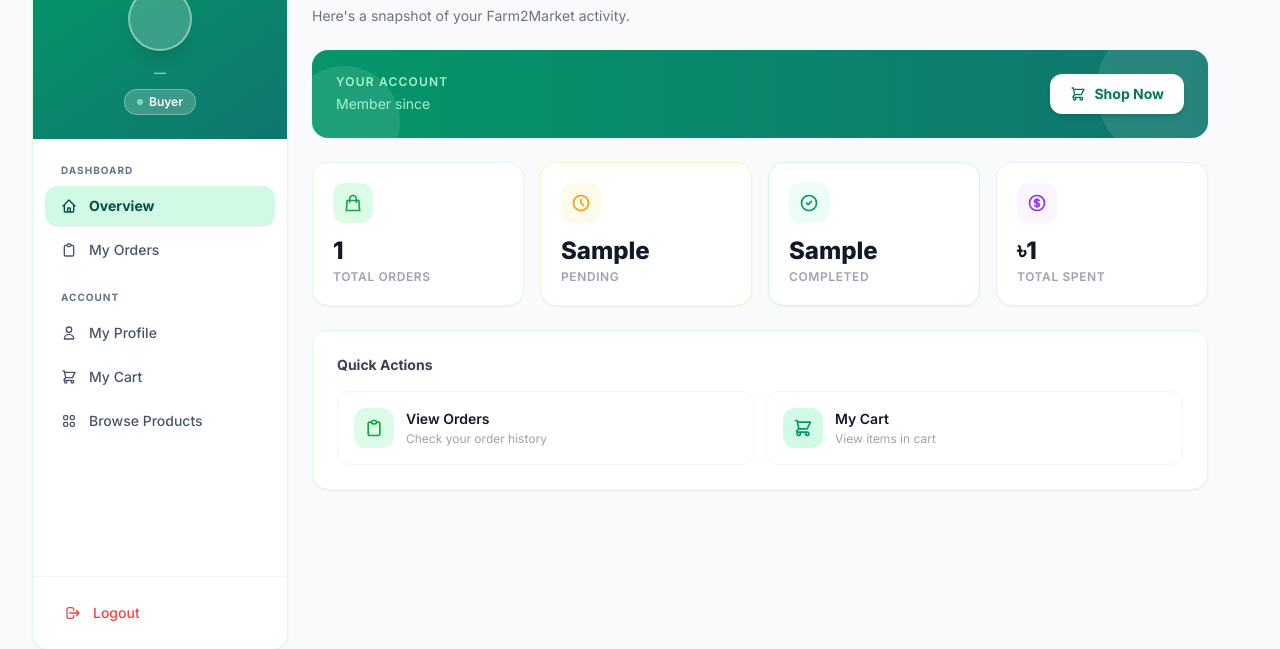
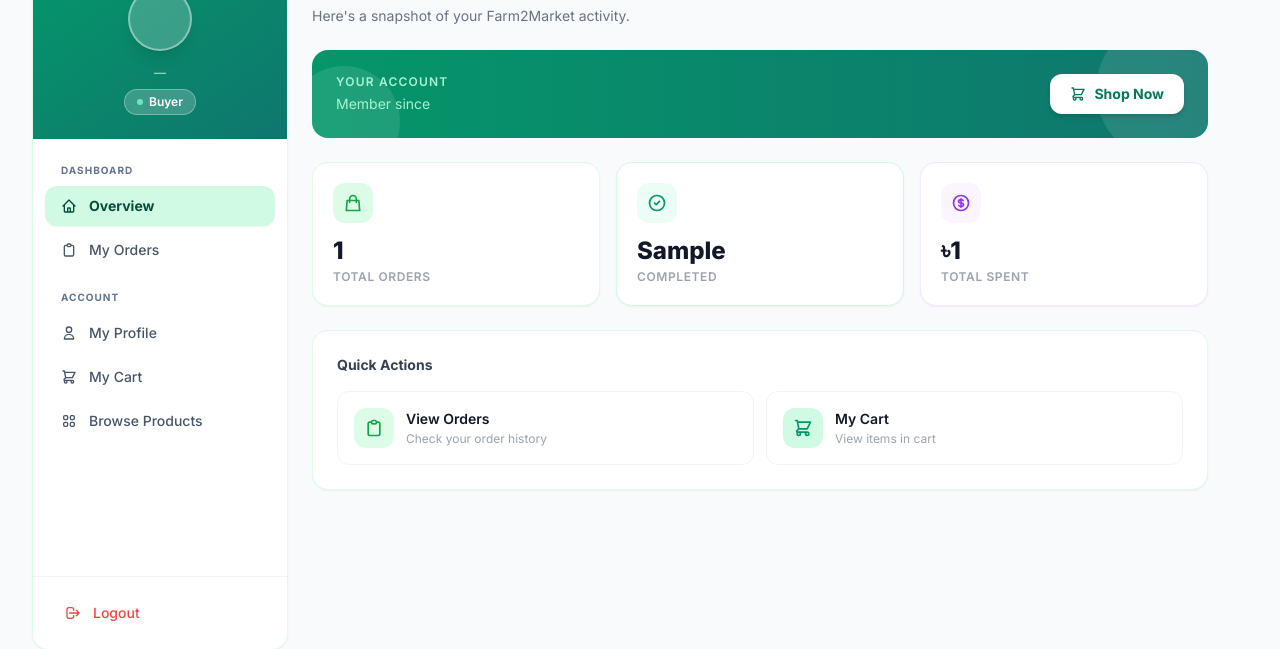
Before and after one commit to nabil0203/Farm2Market, a Django app: template Farm2Market/templates/F2M/buyer_dashboard.html in a window 1280 px wide. Shown: the part 127-776 px from the top of the page. Run offline with Django 5.2, Linux system fonts and the light colour scheme; tables that the repository leaves empty hold one stand-in row (values such as "Sample post"); the template is opened without the code that fills it: values that come from a table or form of the project are taken from there, most other values are stand-ins (such as "Sample title", 1, 10 or a date in 2020); some libraries are stand-ins or nearby versions.

Commit message:
edited dashboard of buyer

```diff
--- a/Farm2Market/templates/F2M/buyer_dashboard.html
+++ b/Farm2Market/templates/F2M/buyer_dashboard.html
@@ -136,7 +136,7 @@
                 </div>
 
                 <!-- Stats Cards -->
-                <div class="grid grid-cols-2 lg:grid-cols-4 gap-4">
+                <div class="grid grid-cols-2 lg:grid-cols-3 gap-4">
                     <div class="bg-white rounded-2xl border border-green-100 shadow-sm p-5 flex flex-col gap-3 hover:shadow-md transition-all">
                         <div class="w-10 h-10 rounded-xl bg-green-100 flex items-center justify-center">
                             <svg class="w-5 h-5 text-green-600" fill="none" stroke="currentColor" viewBox="0 0 24 24">
@@ -146,17 +146,6 @@
                         <div>
                             <p class="text-2xl font-black text-gray-900">{{ total_orders }}</p>
                             <p class="text-xs font-semibold text-gray-400 uppercase tracking-wider mt-0.5">Total Orders</p>
-                        </div>
-                    </div>
-                    <div class="bg-white rounded-2xl border border-amber-100 shadow-sm p-5 flex flex-col gap-3 hover:shadow-md transition-all">
-                        <div class="w-10 h-10 rounded-xl bg-amber-50 flex items-center justify-center">
-                            <svg class="w-5 h-5 text-amber-500" fill="none" stroke="currentColor" viewBox="0 0 24 24">
-                                <path stroke-linecap="round" stroke-linejoin="round" stroke-width="2" d="M12 8v4l3 3m6-3a9 9 0 11-18 0 9 9 0 0118 0z" />
-                            </svg>
-                        </div>
-                        <div>
-                            <p class="text-2xl font-black text-gray-900">{{ buyer_orders|length|add:"-"|add:completed_orders }}</p>
-                            <p class="text-xs font-semibold text-gray-400 uppercase tracking-wider mt-0.5">Pending</p>
                         </div>
                     </div>
                     <div class="bg-white rounded-2xl border border-emerald-100 shadow-sm p-5 flex flex-col gap-3 hover:shadow-md transition-all">
```
